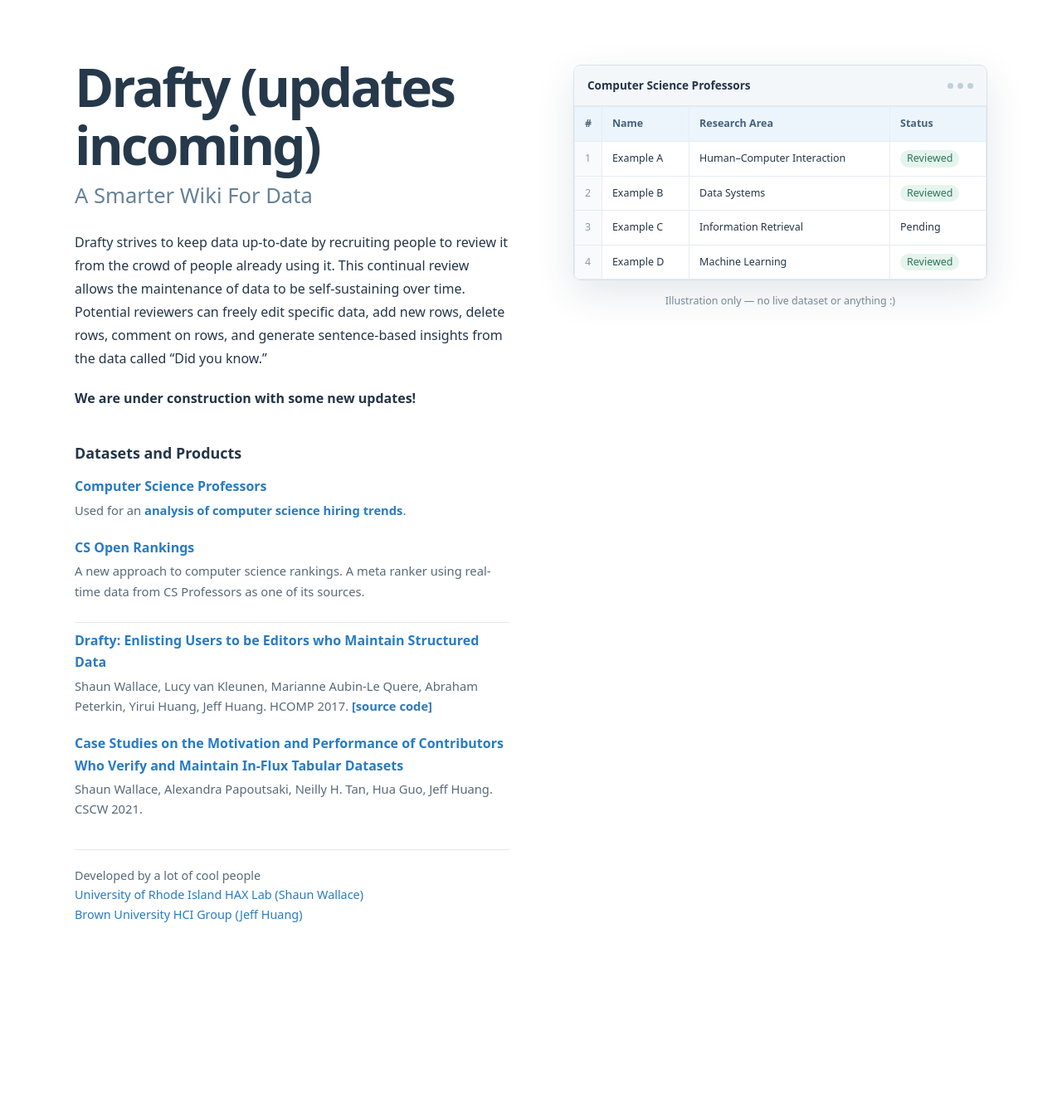
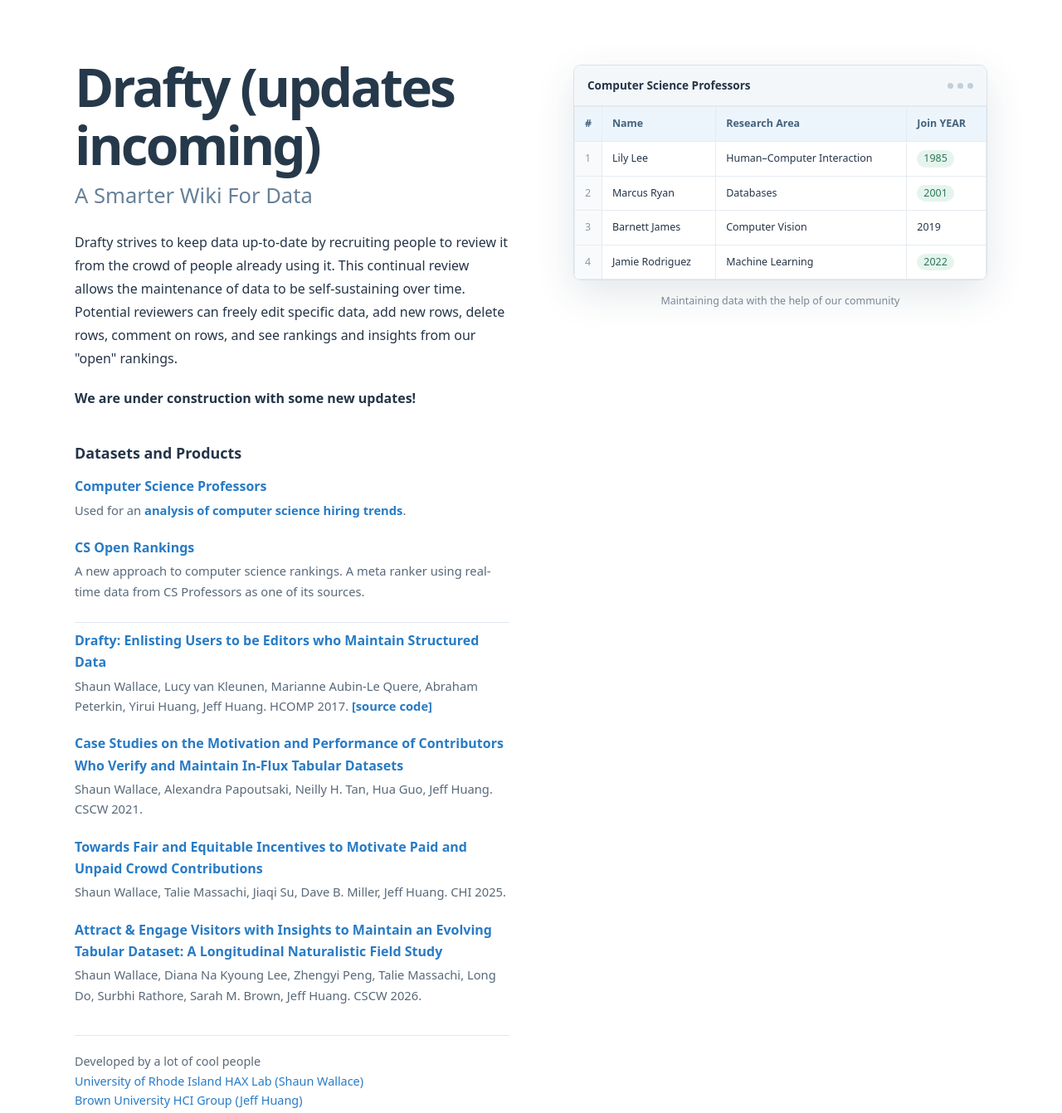
Before and after one commit to drafty-research/web, a plain HTML site: page index.html in a window 1280 px wide. Shown: the whole page at 83% size. Before the commit the page ends 1165 px from the top, so only its background shows below. Drawn offline with Linux system fonts and the light colour scheme.

Commit message:
Update project description and dataset table

```diff
--- a/index.html
+++ b/index.html
@@ -46,7 +46,7 @@
     <section aria-labelledby="project-name">
       <h1 id="project-name">Drafty (updates incoming)</h1>
       <h2>A Smarter Wiki For Data</h2>
-      <p class="lead">Drafty strives to keep data up-to-date by recruiting people to review it from the crowd of people already using it. This continual review allows the maintenance of data to be self-sustaining over time. Potential reviewers can freely edit specific data, add new rows, delete rows, comment on rows, and generate sentence-based insights from the data called “Did you know.”</p>
+      <p class="lead">Drafty strives to keep data up-to-date by recruiting people to review it from the crowd of people already using it. This continual review allows the maintenance of data to be self-sustaining over time. Potential reviewers can freely edit specific data, add new rows, delete rows, comment on rows, and see rankings and insights from our "open" rankings.</p>
 
       <h4>We are under construction with some new updates!</h4>
 
@@ -64,6 +64,14 @@
             <p>Shaun Wallace, Lucy van Kleunen, Marianne Aubin-Le Quere, Abraham Peterkin, Yirui Huang, Jeff Huang. HCOMP 2017. <a href="https://github.com/brownhci/drafty">[source code]</a></p></li>
           <li><a href="https://jeffhuang.com/papers/TabularDatasets_CSCW21.pdf">Case Studies on the Motivation and Performance of Contributors Who Verify and Maintain In-Flux Tabular Datasets</a>
             <p>Shaun Wallace, Alexandra Papoutsaki, Neilly H. Tan, Hua Guo, Jeff Huang. CSCW 2021.</p></li>
+          <li>
+            <a href="https://doi.org/10.1145/3706598.3714195">Towards Fair and Equitable Incentives to Motivate Paid and Unpaid Crowd Contributions</a>
+            <p>Shaun Wallace, Talie Massachi, Jiaqi Su, Dave B. Miller, Jeff Huang. CHI 2025.</p>
+          </li>
+          <li>
+            <a href="https://shaunwallace.org/hax/">Attract &amp; Engage Visitors with Insights to Maintain an Evolving Tabular Dataset: A Longitudinal Naturalistic Field Study</a>
+            <p>Shaun Wallace, Diana Na Kyoung Lee, Zhengyi Peng, Talie Massachi, Long Do, Surbhi Rathore, Sarah M. Brown, Jeff Huang. CSCW 2026.</p>
+          </li>
         </ul>
       </section>
       <footer class="footer">Developed by a lot of cool people<br>
@@ -77,17 +85,17 @@
         <div class="sheetbar"><span>Computer Science Professors</span><span class="dots" aria-hidden="true"><span></span><span></span><span></span></span></div>
         <div class="sheet-scroll">
           <table aria-label="Illustrative tabular dataset, not actual records">
-            <thead><tr><th>#</th><th>Name</th><th>Research Area</th><th>Status</th></tr></thead>
+            <thead><tr><th>#</th><th>Name</th><th>Research Area</th><th>Join YEAR</th></tr></thead>
             <tbody>
-              <tr><td>1</td><td>Example A</td><td>Human–Computer Interaction</td><td><span class="tag">Reviewed</span></td></tr>
-              <tr><td>2</td><td>Example B</td><td>Data Systems</td><td><span class="tag">Reviewed</span></td></tr>
-              <tr><td>3</td><td>Example C</td><td>Information Retrieval</td><td>Pending</td></tr>
-              <tr><td>4</td><td>Example D</td><td>Machine Learning</td><td><span class="tag">Reviewed</span></td></tr>
+              <tr><td>1</td><td>Lily Lee</td><td>Human–Computer Interaction</td><td><span class="tag">1985</span></td></tr>
+              <tr><td>2</td><td>Marcus Ryan</td><td>Databases</td><td><span class="tag">2001</span></td></tr>
+              <tr><td>3</td><td>Barnett James</td><td>Computer Vision</td><td>2019</td></tr>
+              <tr><td>4</td><td>Jamie Rodriguez</td><td>Machine Learning</td><td><span class="tag">2022</span></td></tr>
             </tbody>
           </table>
         </div>
       </div>
-      <p class="preview-note">Illustration only — no live dataset or anything :)</p>
+      <p class="preview-note">Maintaining data with the help of our community</p>
     </aside>
   </main>
 </body>
```
